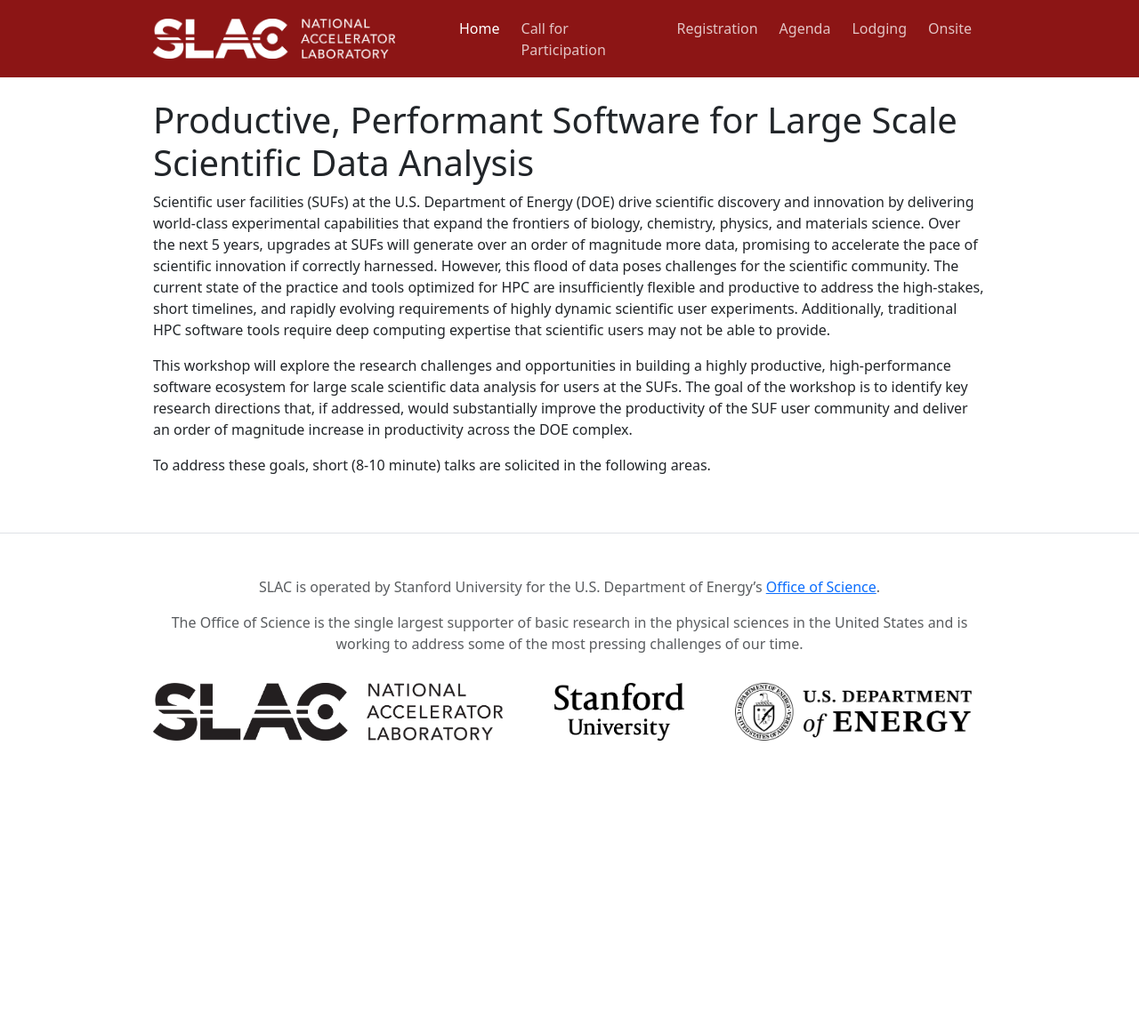
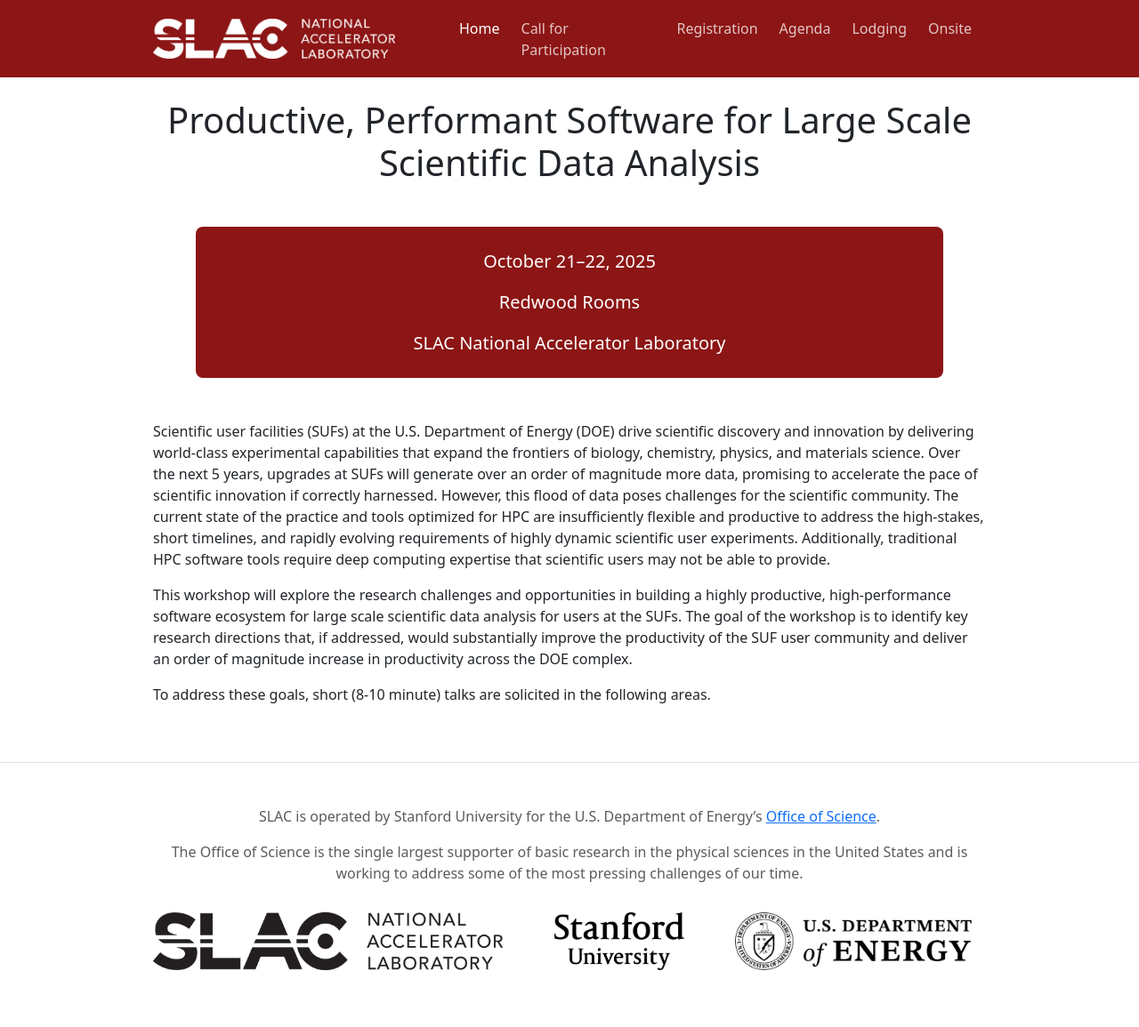
Before and after one commit to lssda/lssda.github.io, a Jekyll site: the page built from index.md, in a window 1280 px wide. Shown: the whole page at 89% size. Built offline with Jekyll 4.4.1, drawn with Linux system fonts in a browser that asks for light colours; our own code applies the rules of GitHub Pages for plain Markdown files; before the commit the page ends 900 px from its top, so only the background shows below that.

Commit message:
Location jumbotron.

```diff
--- a/index.md
+++ b/index.md
@@ -2,7 +2,13 @@
 layout: page
 ---
 
-# Productive, Performant Software for Large Scale Scientific Data Analysis
+<h1 class="h1-display text-center">Productive, Performant Software for Large Scale Scientific Data Analysis</h1>
+
+<div class="mx-5 my-5 p-4 text-center text-white rounded-3" style="background: rgb(var(--bs-primary-rgb));">
+  <p class="lead">October 21&ndash;22, 2025</p>
+  <p class="lead">Redwood Rooms</p>
+  <p class="lead mb-0">SLAC National Accelerator Laboratory</p>
+</div>
 
 Scientific user facilities (SUFs) at the U.S. Department of Energy (DOE) drive scientific discovery and innovation by delivering world-class experimental capabilities that expand the frontiers of biology, chemistry, physics, and materials science. Over the next 5 years, upgrades at SUFs will generate over an order of magnitude more data, promising to accelerate the pace of scientific innovation if correctly harnessed. However, this flood of data poses challenges for the scientific community. The current state of the practice and tools optimized for HPC are insufficiently flexible and productive to address the high-stakes, short timelines, and rapidly evolving requirements of highly dynamic scientific user experiments. Additionally, traditional HPC software tools require deep computing expertise that scientific users may not be able to provide.
 
```
